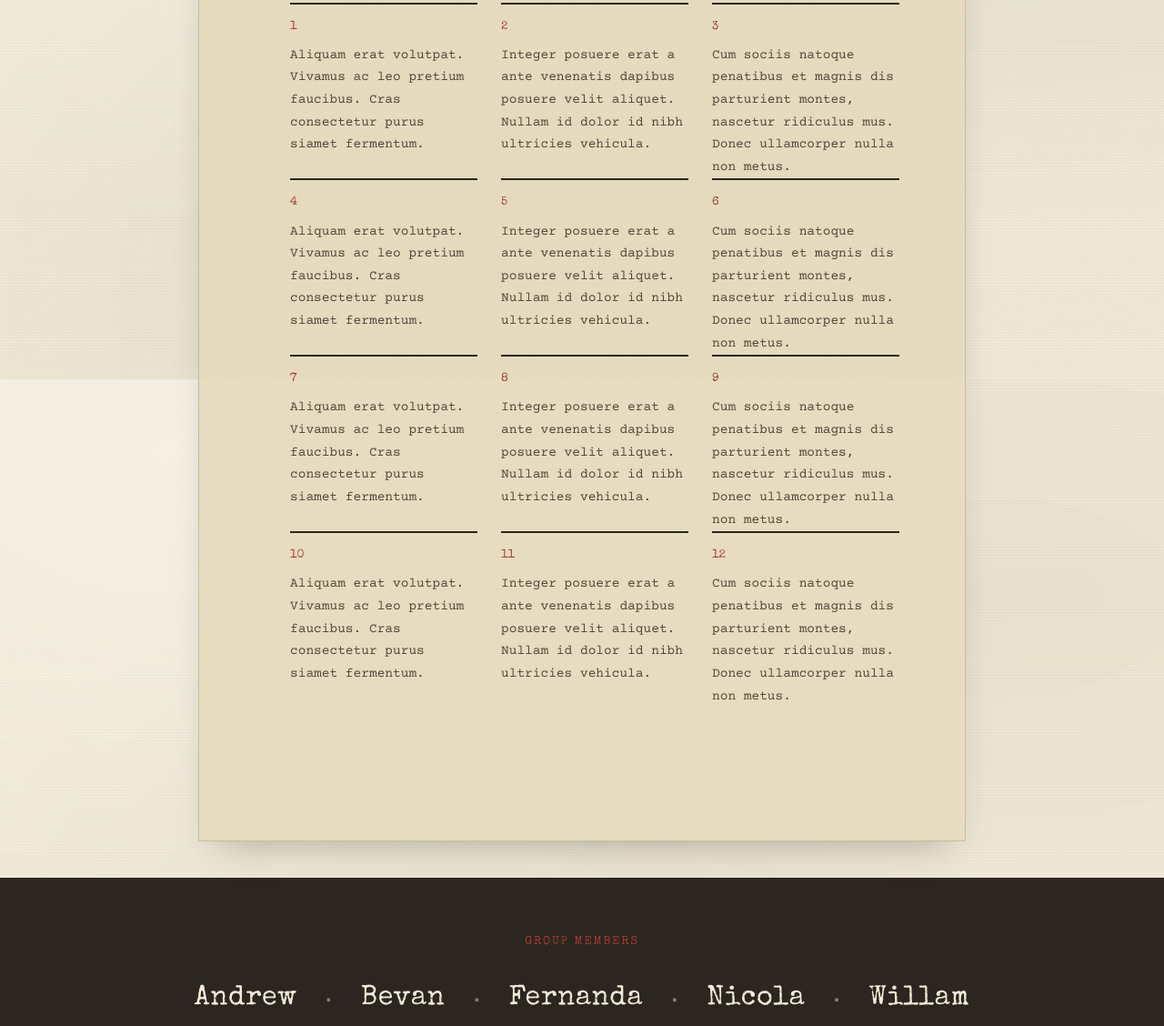
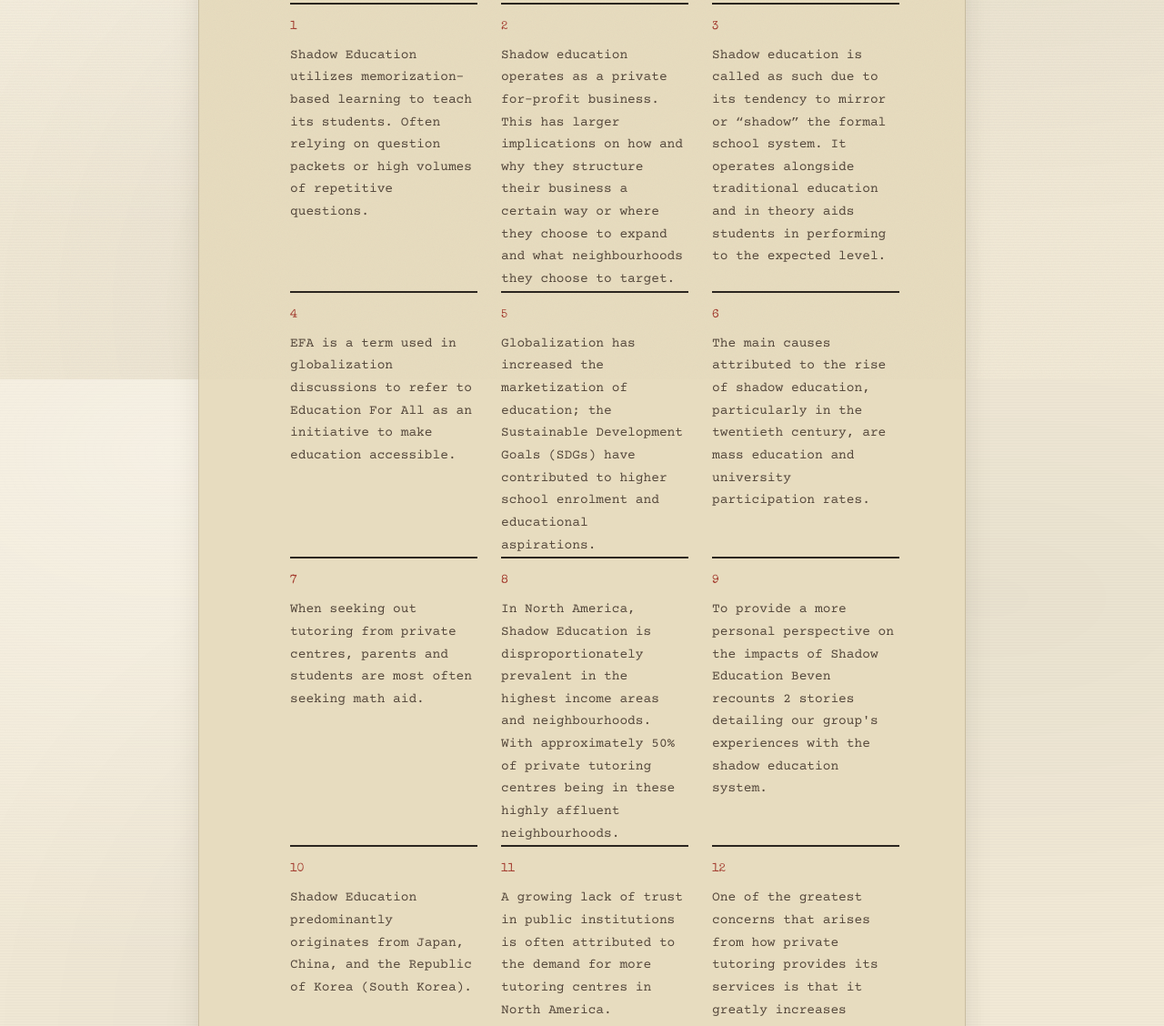
Before and after one commit to Kinda-Andrew/Educ250-Project, a plain HTML site: page G1.html in a window 1280 px wide. Shown: the part 383-1511 px from the top of the page at 91% size. Drawn offline with nearby package versions, Linux system fonts and the light colour scheme.

Commit message:
Update G1.html

```diff
--- a/G1.html
+++ b/G1.html
@@ -51,72 +51,71 @@
       <div class="note-grid">
         <div class="note">
           <span class="note-mark">1</span>
-          <p>Aliquam erat volutpat. Vivamus ac leo pretium faucibus. Cras
-          consectetur purus siamet fermentum.</p>
+          <p>Shadow Education utilizes memorization-based learning to teach its students. Often relying on question packets or high volumes of repetitive questions. </p>
         </div>
         <div class="note">
           <span class="note-mark">2</span>
-          <p>Integer posuere erat a ante venenatis dapibus posuere velit
-          aliquet. Nullam id dolor id nibh ultricies vehicula.</p>
+          <p>Shadow education operates as a private for-profit business. This has larger
+            implications on how and why they structure their business a certain way or where
+            they choose to expand and what neighbourhoods they choose to target.
+</p>
         </div>
         <div class="note">
           <span class="note-mark">3</span>
-          <p>Cum sociis natoque penatibus et magnis dis parturient montes,
-          nascetur ridiculus mus. Donec ullamcorper nulla non metus.</p>
+          <p>Shadow education is called as such due to its tendency to mirror or “shadow” the formal
+            school system. It operates alongside traditional education and in theory aids students in performing to the expected level.
+</p>
         </div>
       </div>
 
       <div class="note-grid">
         <div class="note">
           <span class="note-mark">4</span>
-          <p>Aliquam erat volutpat. Vivamus ac leo pretium faucibus. Cras
-          consectetur purus siamet fermentum.</p>
+          <p>EFA is a term used in globalization discussions to refer to Education For All as an initiative to make education accessible. </p>
         </div>
         <div class="note">
           <span class="note-mark">5</span>
-          <p>Integer posuere erat a ante venenatis dapibus posuere velit
-          aliquet. Nullam id dolor id nibh ultricies vehicula.</p>
+          <p>Globalization has increased the marketization of education; the Sustainable Development Goals (SDGs) have contributed to higher school enrolment and educational aspirations.
+</p>
         </div>
         <div class="note">
           <span class="note-mark">6</span>
-          <p>Cum sociis natoque penatibus et magnis dis parturient montes,
-          nascetur ridiculus mus. Donec ullamcorper nulla non metus.</p>
+          <p>The main causes attributed to the rise of shadow education, particularly in the twentieth century, are mass education and university participation rates.
+</p>
         </div>
       </div>
 
       <div class="note-grid">
         <div class="note">
           <span class="note-mark">7</span>
-          <p>Aliquam erat volutpat. Vivamus ac leo pretium faucibus. Cras
-          consectetur purus siamet fermentum.</p>
+          <p>When seeking out tutoring from private centres, parents and students are most often seeking math aid.</p>
         </div>
         <div class="note">
           <span class="note-mark">8</span>
-          <p>Integer posuere erat a ante venenatis dapibus posuere velit
-          aliquet. Nullam id dolor id nibh ultricies vehicula.</p>
+          <p>In North America, Shadow Education is disproportionately prevalent in the highest income areas and
+            neighbourhoods. With approximately 50% of private tutoring centres being in these highly affluent neighbourhoods. </p>
         </div>
         <div class="note">
           <span class="note-mark">9</span>
-          <p>Cum sociis natoque penatibus et magnis dis parturient montes,
-          nascetur ridiculus mus. Donec ullamcorper nulla non metus.</p>
+          <p>To provide a more personal perspective on the impacts of Shadow Education
+            Beven recounts 2 stories detailing our group's experiences with the shadow education system. </p>
         </div>
       </div>
 
       <div class="note-grid">
         <div class="note">
           <span class="note-mark">10</span>
-          <p>Aliquam erat volutpat. Vivamus ac leo pretium faucibus. Cras
-          consectetur purus siamet fermentum.</p>
+          <p>Shadow Education predominantly originates from Japan, China, and the Republic of Korea (South Korea).</p>
         </div>
         <div class="note">
           <span class="note-mark">11</span>
-          <p>Integer posuere erat a ante venenatis dapibus posuere velit
-          aliquet. Nullam id dolor id nibh ultricies vehicula.</p>
+          <p>A growing lack of trust in public institutions is often attributed to the demand for more tutoring centres in North America.
+</p>
         </div>
         <div class="note">
           <span class="note-mark">12</span>
-          <p>Cum sociis natoque penatibus et magnis dis parturient montes,
-          nascetur ridiculus mus. Donec ullamcorper nulla non metus.</p>
+          <p>One of the greatest concerns that arises from how private tutoring provides its services is that it greatly
+            increases educational inequity, causing large disparities in the level of aid available to certain socio-economic groups.</p>
         </div>
       </div>
     </section>
```
